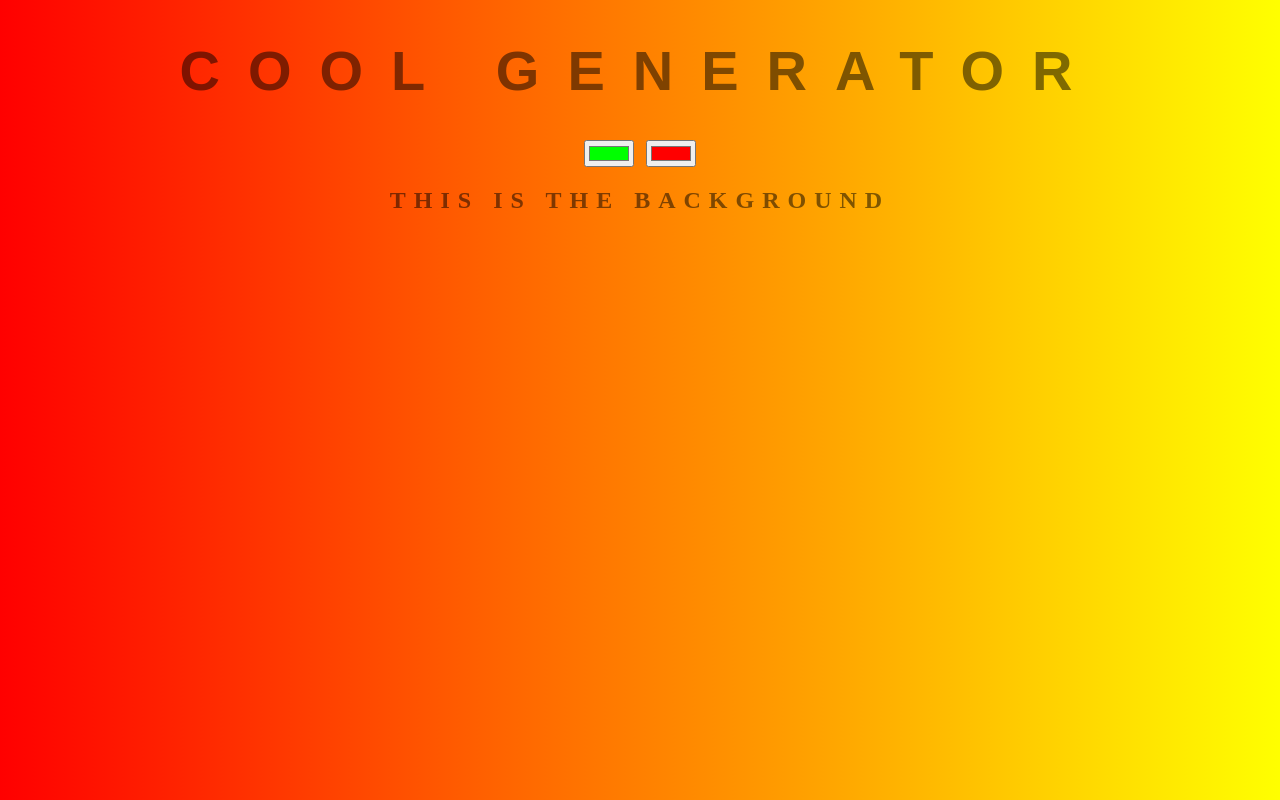
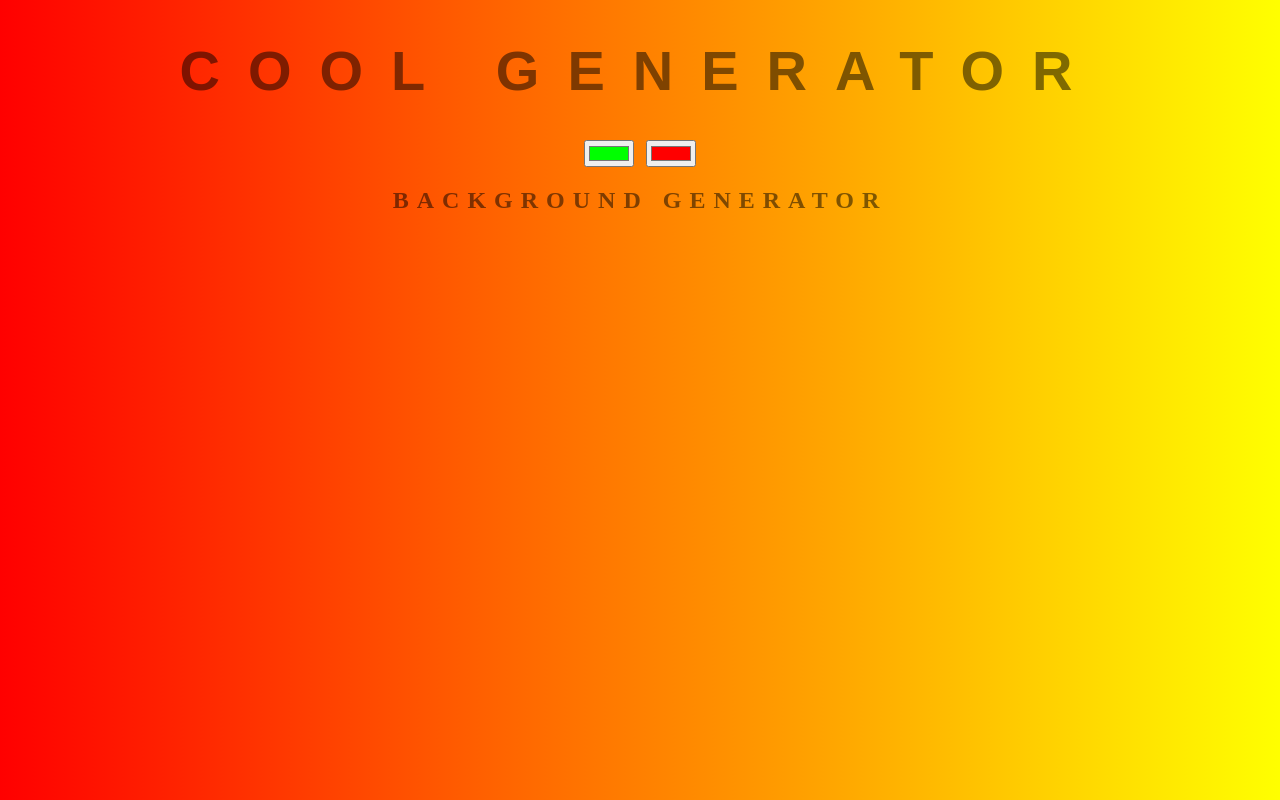
Before and after one commit to moisesortega/background-generator, a plain HTML site: page index.html in a window 1280 px wide. Drawn offline with Linux system fonts and the light colour scheme.

Commit message:
Reverting back to old

```diff
--- a/index.html
+++ b/index.html
@@ -8,7 +8,7 @@
 	<h1>Cool generator</h1>
 	<input class="color1" type="color" name="color1" value="#00ff00">
 	<input class="color2" type="color" name="color2" value="#ff0000">
-	<h2>This is the background</h2>
+	<h2>Background generator</h2>
 	<h3></h3>
 	<script type="text/javascript" src="script.js"></script>
 </body>
```
